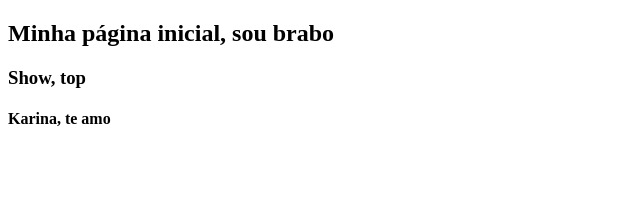
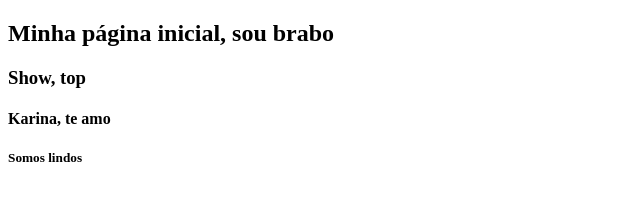
Before and after one commit to gustavocantisani/git-course, a plain HTML site: page index.html in a window 1280 px wide. Shown: the full height of the page, 0-640 px from the left. Drawn offline with Linux system fonts and the light colour scheme.

Commit message:
4 linha adicionada

```diff
--- a/index.html
+++ b/index.html
@@ -9,5 +9,6 @@
     <h2>Minha página inicial, sou brabo</h2>
     <h3>Show, top</h3>
     <h4>Karina, te amo</h4>
+    <h5>Somos lindos</h5>
 </body>
 </html>
```
